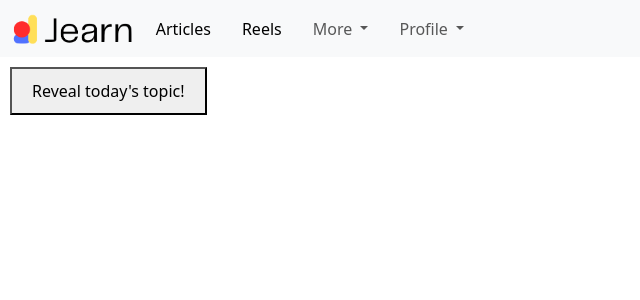
After one commit to laurlikesmayo/jearn, a Flask app: page /home in a window 1280 px wide. The commit adds this page. Shown: the top 300 px of the page, without its empty margins (0-640 px from the left). Run offline with Flask 3, Linux system fonts and the light colour scheme; a user stored in the database is signed in.

Commit message:
Major Updates
Added a navbar, Major DDOE updates - ddoe homepage, also started on news articles API scraping

```diff
--- /dev/null
+++ b/website/static/index.css
@@ -0,0 +1,11 @@
+/* index.css */
+
+/* Adjust spacing of navbar items */
+.navbar-nav .nav-item {
+    margin-right: 15px; /* Adjust the value as needed for spacing */
+}
+
+/* Align Profile button to the right side of the screen */
+.navbar-nav .dropdown:last-child {
+    margin-left: auto;
+}
--- a/website/templates/checksandw.html
+++ b/website/templates/checksandw.html
@@ -6,7 +6,7 @@
     <title>checks&w</title>
 </head>
 <body>
-    {% for i in strenghts %}
+    {% for i in strengths %}
     <p>{{i}}</p>
     {% endfor %}
     <br>
--- a/website/templates/home.html
+++ b/website/templates/home.html
@@ -1,22 +1,39 @@
-<!DOCTYPE html>
-<html lang="en">
+{% extends "index.html" %}
+
+{% block content %}
 <head>
-    <meta charset="UTF-8">
-    <meta name="viewport" content="width=device-width, initial-scale=1.0">
-    <title>Jearn Testing</title>
+    <title>Jearn - Home</title>
+    <style>
+        .hidden {
+            display: none;
+        }
+
+        #revealButton {
+            margin: 10px;
+            padding: 10px 20px;
+            font-size: 16px;
+            cursor: pointer;
+        }
+    </style>
 </head>
 <body>
-    <form method = "POST">
-        <label>ChatGPT Preference</label>
-        <input name="age" type="number" placeholder="what grade are you in?">
-        <input name="prompt" type="text" placeholder="What are you interested in?">
-        <input name="language" type="text" placeholder="languyage">
-        <input type="submit">
+    <button id="revealButton">Reveal today's topic!</button>
+    <div id="hiddenContent" class="hidden">
+        <p>{{topic}}</p>
+        <p>{{description}}</p>
+        <p>{{examples}}</p>
+    </div>
 
-    </form>
-
-    <h1> ChatGPT Reply</h1>
-    <p> {{reply}}</p>
-
+    <script>
+        document.getElementById('revealButton').addEventListener('click', function() {
+            var hiddenContent = document.getElementById('hiddenContent');
+            if (hiddenContent.classList.contains('hidden')) {
+                hiddenContent.classList.remove('hidden');
+            } else {
+                hiddenContent.classList.add('hidden');
+            }
+        });
+    </script>
 </body>
 </html>
+{% endblock %}
--- /dev/null
+++ b/website/templates/index.html
@@ -0,0 +1,65 @@
+<!doctype html>
+<html lang="en">
+  <head>
+    <meta charset="utf-8">
+    <meta name="viewport" content="width=device-width, initial-scale=1">
+    <script src="https://cdn.jsdelivr.net/npm/bootstrap@5.3.3/dist/js/bootstrap.bundle.min.js" integrity="sha384-YvpcrYf0tY3lHB60NNkmXc5s9fDVZLESaAA55NDzOxhy9GkcIdslK1eN7N6jIeHz" crossorigin="anonymous"></script>
+    <link href="https://cdn.jsdelivr.net/npm/bootstrap@5.3.3/dist/css/bootstrap.min.css" rel="stylesheet" integrity="sha384-QWTKZyjpPEjISv5WaRU9OFeRpok6YctnYmDr5pNlyT2bRjXh0JMhjY6hW+ALEwIH" crossorigin="anonymous">
+    <link rel="preconnect" href="https://fonts.googleapis.com">
+    <link rel="preconnect" href="https://fonts.gstatic.com" crossorigin>
+    <link href="https://fonts.googleapis.com/css2?family=Sarabun:ital,wght@0,100;0,200;0,300;0,400;0,500;0,600;0,700;0,800;1,100;1,200;1,300;1,400;1,500;1,600;1,700;1,800&display=swap" rel="stylesheet">
+    <link rel="stylesheet" href="{{  url_for('static', filename = 'index.css')}}">
+
+
+
+
+
+  </head>
+  <body>
+    <nav class="navbar navbar-expand-lg bg-body-tertiary">
+        <div class="container-fluid">
+          <a class="navbar-brand" href="{{ url_for('views.home')}}">
+            <img src="static/title+logo.png" alt="Logo" class="d-inline-block align-text-top" style="height: 30px; width: auto;">          </a>
+          <button class="navbar-toggler" type="button" data-bs-toggle="collapse" data-bs-target="#navbarSupportedContent" aria-controls="navbarSupportedContent" aria-expanded="false" aria-label="Toggle navigation">
+            <span class="navbar-toggler-icon"></span>
+          </button>
+          <div class="collapse navbar-collapse" id="navbarSupportedContent">
+            <ul class="navbar-nav me-auto mb-2 mb-lg-0">
+              <li class="nav-item">
+                <a class="nav-link active" aria-current="page" href="{{url_for('views.articles')}}">Articles</a>
+              </li>
+              <li class="nav-item">
+                <a class="nav-link active" aria-current="page" href="{{url_for('views.reels')}}">Reels</a>
+              </li>
+              <li class="nav-item dropdown">
+                <a class="nav-link dropdown-toggle" href="#" role="button" data-bs-toggle="dropdown" aria-expanded="false">
+                  More
+                </a>
+                <ul class="dropdown-menu">
+                  <li><a class="dropdown-item" href="{{url_for('views.create_test')}}">Custom Tests</a></li>
+                  <li><a class="dropdown-item" href="{{url_for('views.chatbot')}}">Personalized Chatbot</a></li>
+                  <li><hr class="dropdown-divider"></li>
+                  <li><a class="dropdown-item disabled" aria-disabled="true">Smart Schedule - Coming soon!</a></li>
+
+                </ul>
+              </li>
+              <li class="nav-item dropdown" >
+                <a class="nav-link dropdown-toggle" href="#" role="button" data-bs-toggle="dropdown" aria-expanded="false">
+                  Profile
+                </a>
+                <ul class="dropdown-menu">
+                  <li><a class="dropdown-item" href="{{url_for('views.account')}}">Account</a></li>
+                  <li><a class="dropdown-item" href="{{url_for('views.logout')}}">Log Out</a></li>
+
+
+
+                </ul>
+              </li>
+            </ul>
+          </div>
+        </div>
+      </nav>
+      {% block content %}
+  </body>
+</html>
+{% endblock %}
--- a/website/views.py
+++ b/website/views.py
@@ -73,18 +73,17 @@ def personalize():
             subjects = json.loads(subjects)
         id = current_user.id
         usercreds = UserPreferences(user_id = id, age = age, language = language, subjects=subjects)
-        print(str(age), language)
         db.session.add(usercreds)
         db.session.commit()
-        return redirect(url_for("views.home"))
+        return redirect(url_for("views.home")) #CHANGE THIS TO DDOE HOME
 
     return render_template('personalize.html')
     #if request.method == 'POST':
 
 
-@views.route('/', methods=['GET', 'POST'])
+@views.route('/chatbot', methods=['GET', 'POST'])
 @login_required
-def home():
+def chatbot():
     if current_user.is_authenticated:
         print('logged in')
     if request.method == "POST":
@@ -93,9 +92,9 @@ def home():
         language = user.language
         prompt = request.form.get("prompt")
         reply = gpt.chat(prompt, age, language)
-        return render_template("home.html", reply = reply)
+        return render_template("chatbot.html", reply = reply)
     else:
-        return render_template("home.html")
+        return render_template("chatbot.html")
 
 
 @views.route('/dangerous')
@@ -114,7 +113,7 @@ def create_test():
     if(request.method == "POST"):
         userpref = UserPreferences.query.filter_by(user_id=current_user.id).first()
         topic = request.form.get("topic")
-        session['topic'] = topic
+        session['testtopic'] = topic
         formats = request.form.get("format")
         return redirect(url_for("views.test", age=userpref.age, prompt=topic, formats=formats))
     return render_template("create_test.html")
@@ -123,13 +122,18 @@ def create_test():
 @views.route("/test", methods=['GET', 'POST'])
 def test():
     if(request.method == "POST"):
+        userans = []
+        for i in range(len(session.get('questions'))):
+            answer = request.form.get(f'answer{i}')
+            userans.append(answer)
+        session['userans'] = userans
         return redirect(url_for("views.checktest"))
     else:
         age = request.args.get('age')
         prompt = request.args.get('prompt')
         formats = request.args.get('formats')
 
-        questions, choices, gptans = gpt.maketest(prompt, age, formats)
+        questions, choices, gptans = gpt.create_test(prompt, age, formats)
         questions = [item for item in questions if item.strip()]
 
         session['gptans'] = gptans
@@ -140,11 +144,11 @@ def test():
 @login_required
 @views.route("/checktest", methods=['GET', 'POST'])
 def checktest():
-    userans = request.form.getlist("answer")
+    questions = session.get("questions")
+    userans = session.get("userans")
     gptans = session.get("gptans")
     formats = session.get("format")
-    questions = session.get("questions")
-    topic = session.get("topic").split(" ")[0].strip().lower()
+    topic = session.get("testtopic").split(" ")[0].strip().lower()
     correctans = gpt.checktest(userans, gptans, formats)
     gpt.testsandw(correctans, current_user.id, topic)
     return render_template('check_test.html', correctans = correctans, questions=questions)
@@ -152,5 +156,57 @@ def checktest():
 @login_required
 @views.route("/checksandw", methods=['GET', 'POST'])
 def checksandw():
-    userpref = UserPreferences.query.filter_by(userid=current_user.id).first()
-    return render_template("checksandw.html", strengths = userpref.strengths, weaknesses=userpref.weaknesses)
+    userpref = UserPreferences.query.filter_by(user_id=current_user.id).first()
+    userpref.strengths.append("mathematics")  # Correct spelling
+    db.session.commit()  # Don't forget to commit the change to the database
+    return render_template("checksandw.html", strengths=userpref.strengths, weaknesses=userpref.weaknesses)
+
+@login_required
+@views.route("/home", methods = ["GET", "POST"])
+def home():
+    if 'ddoetopic' not in session:
+        topic = gpt.ddoetopic(current_user.id, 0)
+        description = gpt.ddoedescription(current_user.id, topic)
+        examples = gpt.ddoeexamples(current_user.id, topic)
+        session['ddoetopic'] = topic #SET TIMING LATER
+        session['description'] = description
+        session['examples'] = examples
+    else:
+        topic = session.get('ddoetopic')
+        examples = session.get('examples')
+        description = session.get('description')
+
+    return render_template('home.html', topic=topic, description = description, examples=examples)
+
+
+
+
+
+
+
+#INACTIVE ROUTES
+
+@login_required
+@views.route("/navbar")
+def navbar():
+    return render_template('index.html')
+
+@login_required
+@views.route("/articles")
+def articles():
+    return render_template('index.html')
+
+@login_required
+@views.route("/reels")
+def reels():
+    return render_template('index.html')
+
+@login_required
+@views.route("/account")
+def account():
+    return render_template('index.html')
+
+@login_required
+@views.route("/logout")
+def logout():
+    return render_template('index.html')
```
Also changed, not shown: website/gpt.py (+43 -18 lines), website/models.py (+5 -5 lines), website/templates/chatbot.html (added, +21 -0 lines), website/templates/create_test.html (+4 -5 lines), website/templates/test.html (+13 -17 lines), website/webscrape.py (added, +46 -0 lines), instance/database.db, website/static/Jearn Color Palette.png (added), website/static/Jearn Font.png (added), website/static/Jearn Logo.png (added), website/static/title+logo.png (added), 4 other files.
